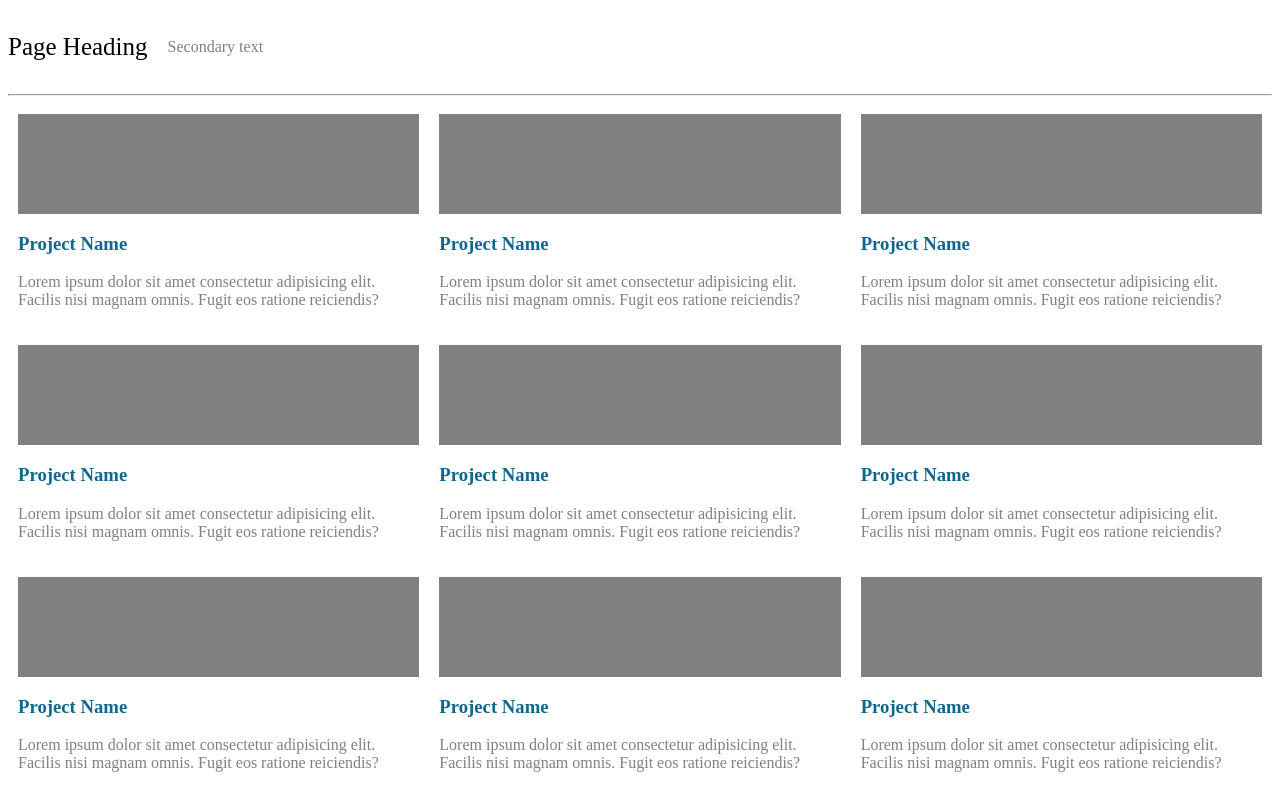
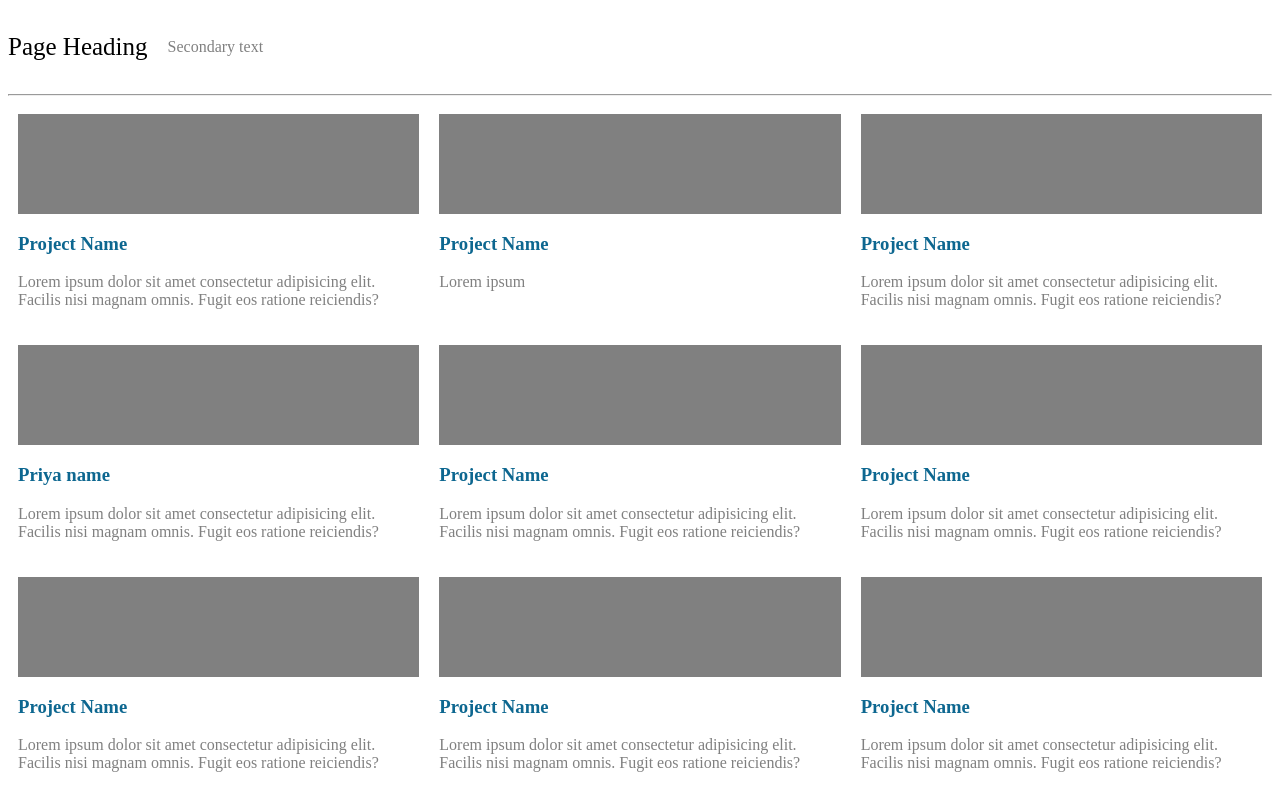
Before and after one commit to Priya-Sandal/Layout2, a plain HTML site: page index.html in a window 1280 px wide. Drawn offline with Linux system fonts and the light colour scheme.

Commit message:
add a file

```diff
--- a/index.html
+++ b/index.html
@@ -26,8 +26,7 @@
                 <div class="box">
                     <div class="innerbox"></div>
                     <h3>Project Name</h3>
-                    <p>Lorem ipsum dolor sit amet consectetur adipisicing elit. Facilis nisi magnam omnis. Fugit eos
-                        ratione reiciendis?</p>
+                    <p>Lorem ipsum </p>
                 </div>
 
                 <div class="box">
@@ -38,7 +37,7 @@
                 </div>
                 <div class="box">
                     <div class="innerbox"></div>
-                    <h3>Project Name</h3>
+                    <h3>Priya name</h3>
                     <p>Lorem ipsum dolor sit amet consectetur adipisicing elit. Facilis nisi magnam omnis. Fugit eos
                         ratione reiciendis?</p>
                 </div>
```
